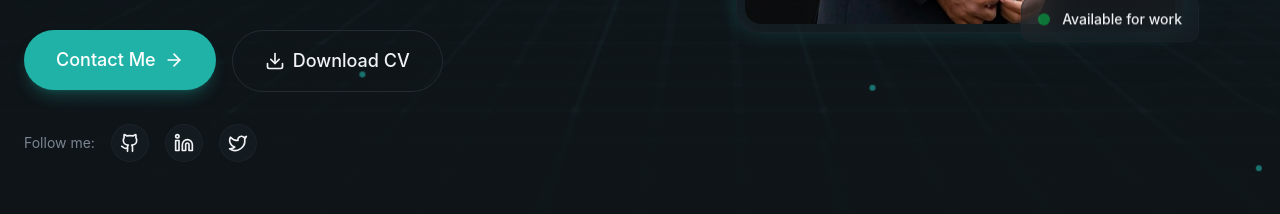
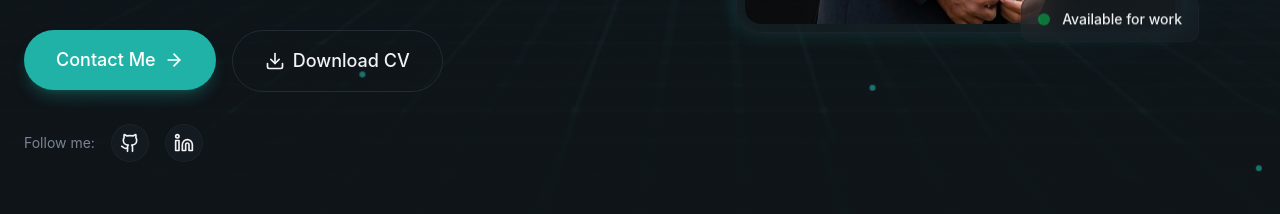
Before and after one commit to SadishNanayakkara/personal-website, a React (Vite) app: page / in a window 1280 px wide. Shown: the part 780-994 px from the top of the page. Built offline with nearby package versions, Linux system fonts and the light colour scheme.

Commit message:
Remove Twitter icon and link from Hero section

```diff
--- a/src/sections/Hero.jsx
+++ b/src/sections/Hero.jsx
@@ -4,7 +4,6 @@ import {
   ChevronDown,
   Github,
   Linkedin,
-  Twitter,
   Download,
 } from "lucide-react";
 import { AnimatedBorderButton } from "../components/AnimatedBorderButton";
@@ -121,10 +120,6 @@ export const Hero = () => {
                   icon: Linkedin,
                   href: "https://www.linkedin.com/in/sadish-nanayakkara/",
                 },
-                {
-                  icon: Twitter,
-                  href: "https://twitter.com/sadishnanayakkara",
-                },
               ].map((social, idx) => (
                 <a
                   key={idx}
```
